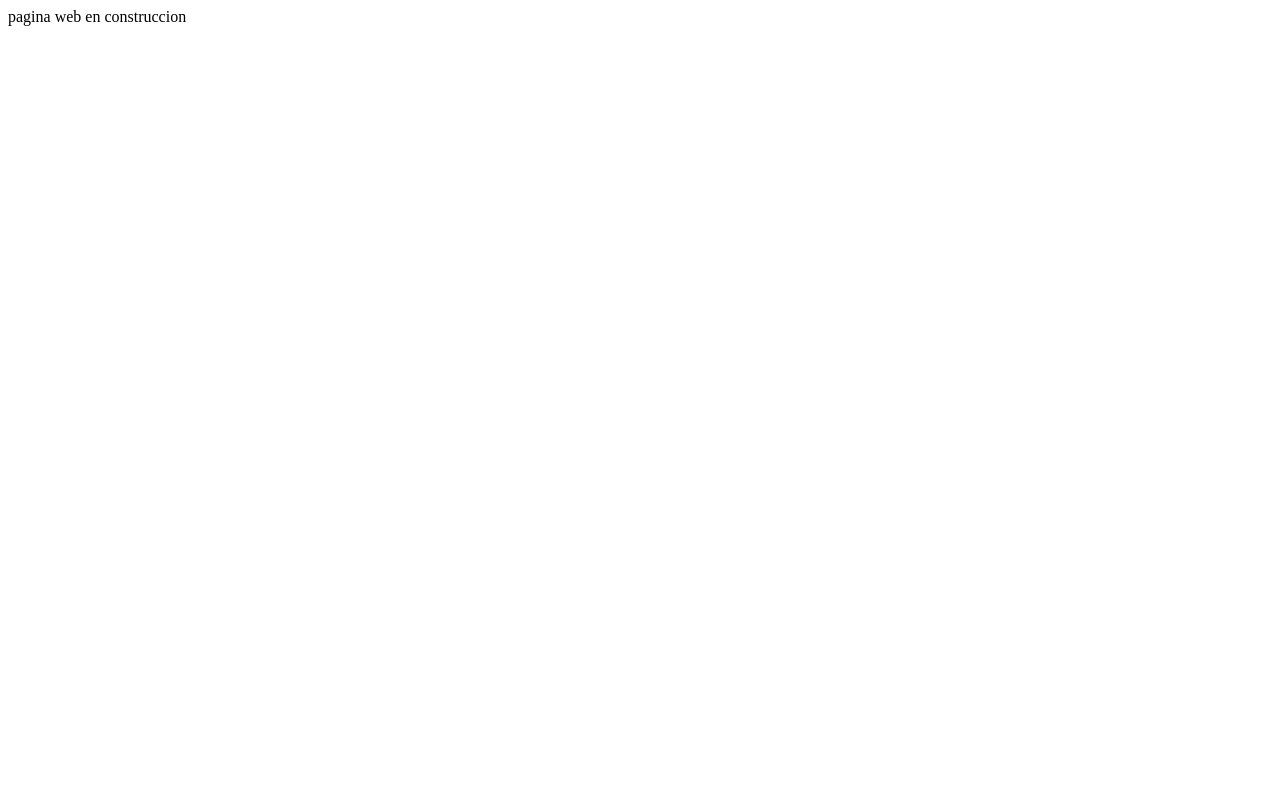
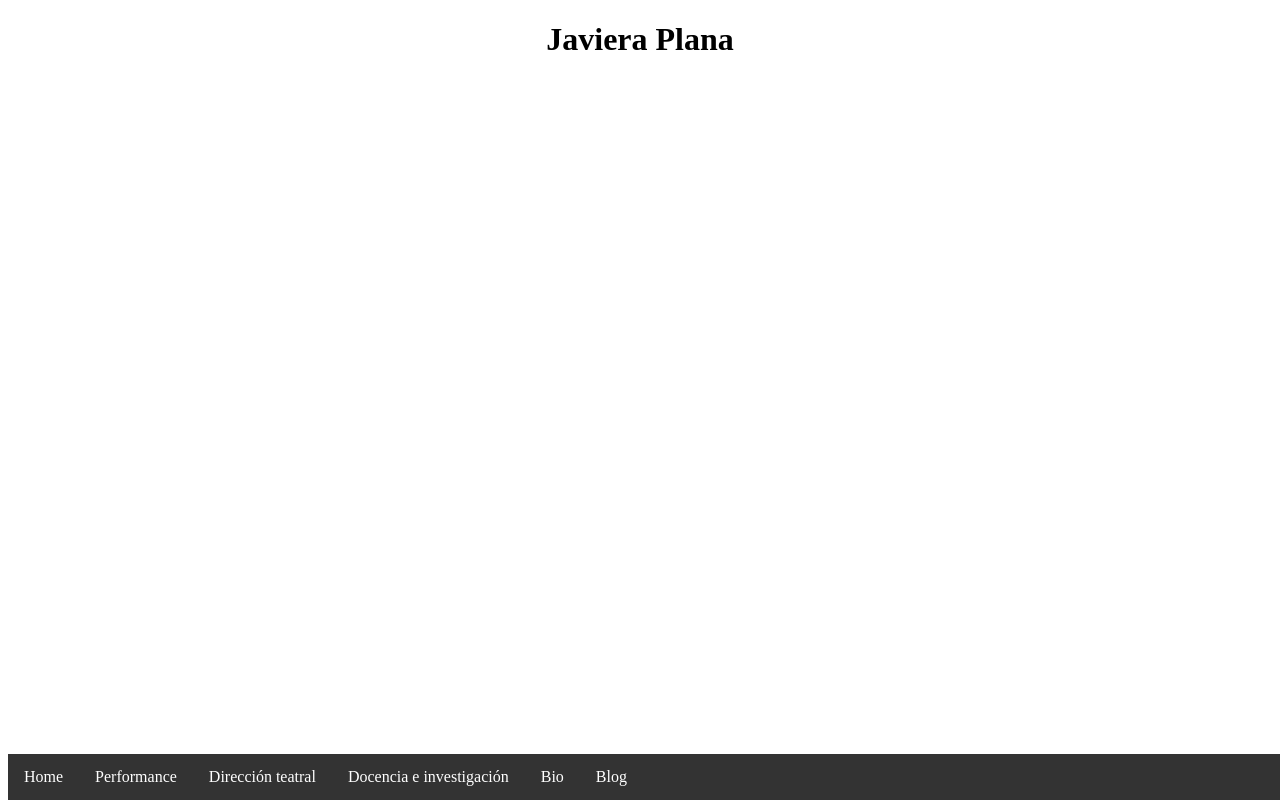
Before and after one commit to javieraplana/javieraplana.github.io, a plain HTML site: page index.html in a window 1280 px wide. Drawn offline with Linux system fonts and the light colour scheme.

Commit message:
add template

```diff
--- a/index.html
+++ b/index.html
@@ -1,12 +1,28 @@
-<html>
+<!DOCTYPE html>
+<meta charset="UTF-8">
+<html lang="es">
 
   <head>
-    <title>javiera plana</title>
+    <title>Javiera Plana</title>
+    <link rel="stylesheet" type="text/css" href="style/style.css">
   </head>
 
 
   <body>
-    <p>pagina web en construccion</p>
+    <div class="header">
+        <h1> Javiera Plana</h1>
+    </div>
+
+    <ul>
+
+        <li><a href="home.html">Home</a></a>
+        </li>
+        <li><a href="home.html">Performance</a></li>
+        <li><a href="home.html">Direcci&oacute;n teatral</a></li>
+        <li><a href="home.html">Docencia e investigaci&oacute;n</a></li>
+        <li><a href="home.html">Bio</a></li>
+        <li><a href="home.html">Blog</a></li>
+    </ul>
   </body>
 
 </html>
--- /dev/null
+++ b/style/style.css
@@ -0,0 +1,40 @@
+/*menu css style based on http://www.w3schools.com/css/css_navbar.asp*/
+
+ul {
+    list-style-type: none;
+    margin: 0;
+    padding: 0;
+    overflow: hidden;
+    background-color: #333;
+    position: fixed;
+    bottom: 0;
+    width: 100%;
+}
+
+li {
+    float: left;
+}
+
+li a {
+    display: block;
+    color: white;
+    text-align: center;
+    padding: 14px 16px;
+    text-decoration: none;
+}
+
+/* Change the link color to #111 (black) on hover */
+li a:hover {
+    background-color: #111;
+}
+
+/*img css style based on http://www.w3schools.com/css/css_align.asp */
+img {
+    display: block;
+    margin: auto;
+    width: 75%;
+}
+
+.header {
+    text-align: center;
+}
```
Also changed, not shown: images/cover_photo.jpg (added).
